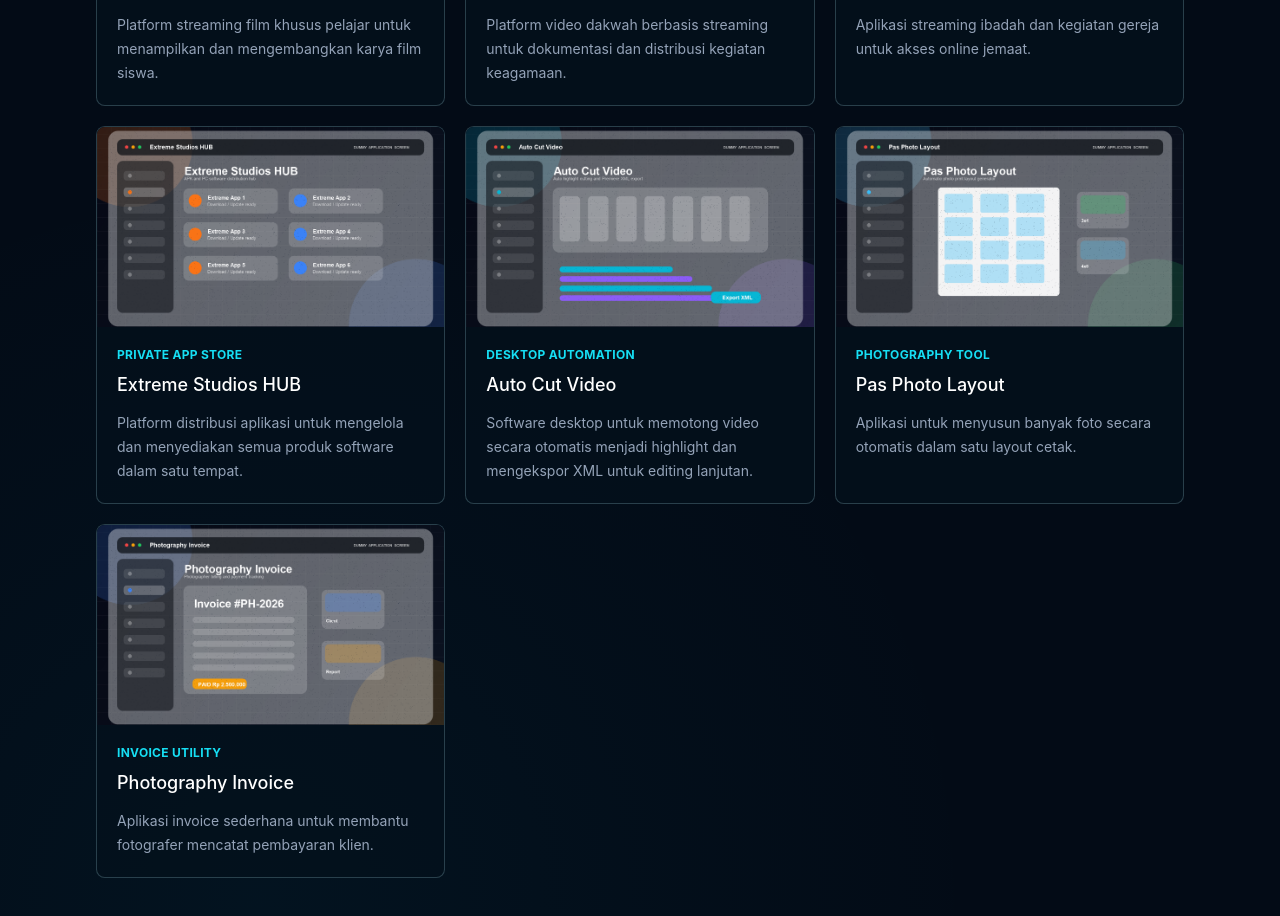
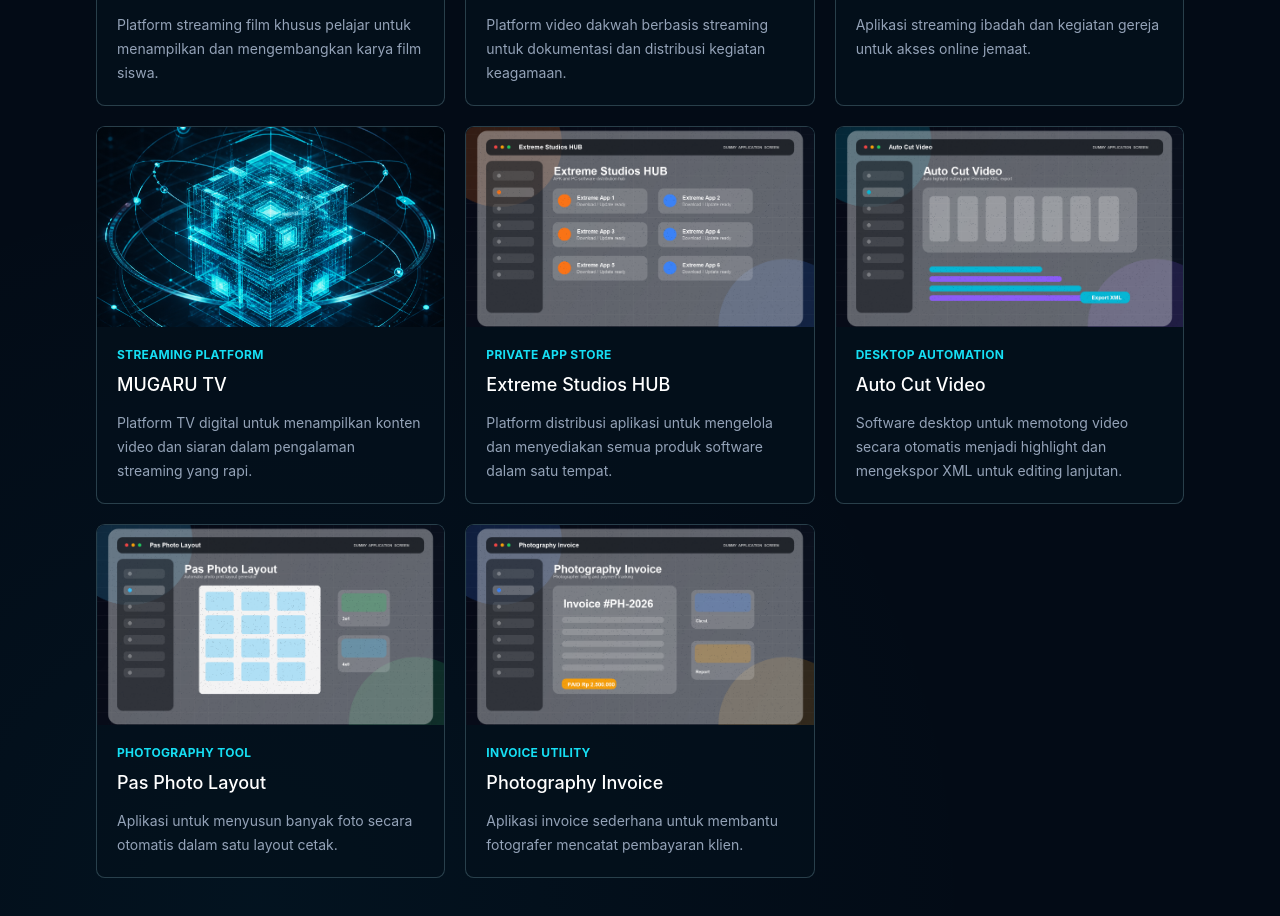
Before and after one commit to Extreme-Studios/extremestudios, a Next.js app: page /projects in a window 1280 px wide. Shown: the part 1040-1956 px from the top of the page. Built offline with nearby package versions, Linux system fonts and the light colour scheme.

Commit message:
Add MUGARU TV to portfolio

```diff
--- a/data/apps.js
+++ b/data/apps.js
@@ -66,6 +66,17 @@ export const apps = [
     points: ["Live service", "Worship video", "Event archive", "Online access"]
   },
   {
+    slug: "mugaru-tv",
+    title: "MUGARU TV",
+    category: "Streaming Platform",
+    group: "other",
+    mockup: "/generated-ai-core.png",
+    desc: "Platform TV digital untuk menampilkan konten video dan siaran dalam pengalaman streaming yang rapi.",
+    longDesc:
+      "MUGARU TV dikembangkan sebagai platform streaming untuk mengelola dan menyajikan konten video secara digital.",
+    points: ["Video catalog", "Streaming content", "Channel experience", "Watch page"]
+  },
+  {
     slug: "extreme-studios-hub",
     title: "Extreme Studios HUB",
     category: "Private App Store",
```
